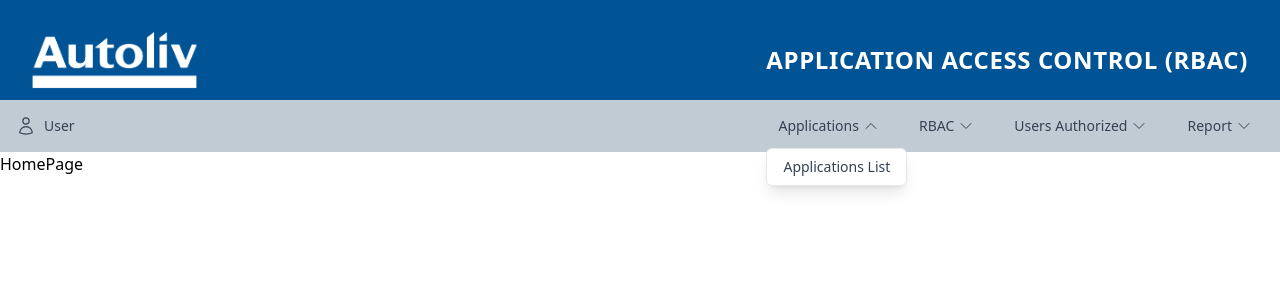
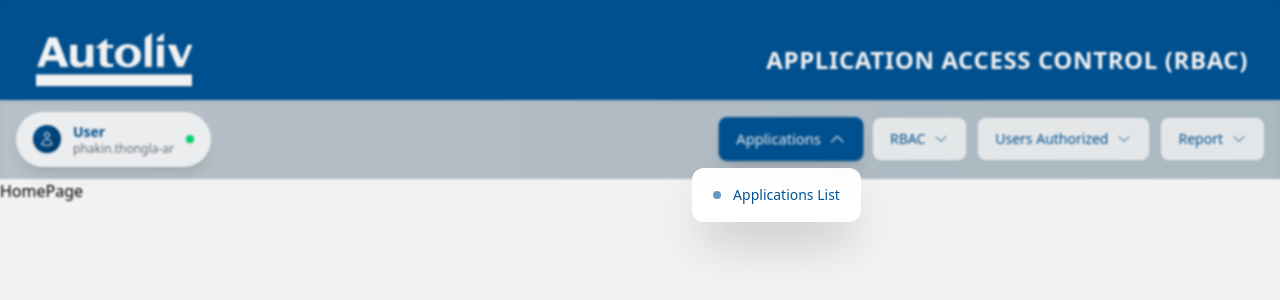
Before and after one commit to nnackpt/application-access-control, a Next.js app: page / in a window 1280 px wide. Both pictures are taken after a click on the button "Applications". Shown: the top 300 px of the page. Built offline with nearby package versions, Linux system fonts and the light colour scheme.

Commit message:
Layout components

```diff
--- a/src/Components/Layout/Footer.tsx
+++ b/src/Components/Layout/Footer.tsx
@@ -0,0 +1,7 @@
+export default function Footer() {
+    return (
+        <footer className="bg-[#005496] text-white p-2 text-right bottom-0 w-full font-inter font-medium fixed">
+            <p>&copy; {new Date().getFullYear()} - Autoliv (Thailand) Co., Ltd. All rights reserved.</p>
+        </footer>
+    );
+}
--- a/src/Components/Layout/Navbar.tsx
+++ b/src/Components/Layout/Navbar.tsx
@@ -20,7 +20,7 @@
 
 // Components
 const Logo = () => (
-  <Link href="/" className="flex items-center cursor-pointer scale-105 transition-transform duration-200">
+  <Link href="/" className="flex items-center cursor-pointer hover:scale-105 transition-transform duration-200">
     <img
       src="/autoliv_logo.png"
       alt="Autoliv"
@@ -46,9 +46,15 @@
 );
 
 const UserInfo = () => (
-  <div className="flex items-center space-x-2 min-w-fit">
-    <UserIcon className="w-5 h-5 text-gray-700" />
-    <span className="text-sm text-gray-700">User</span>
+  <div className="flex items-center space-x-3 bg-white/90 backdrop-blur-sm rounded-full px-4 py-2.5 shadow-lg border border-white/20 hover:bg-white transition-all duration-300 group">
+    <div className="p-1.5 bg-gradient-to-br from-[#005496] to-[#003d73] rounded-full shadow-sm group-hover:shadow-md transition-shadow duration-300">
+      <UserIcon className="w-4 h-4 text-white" />
+    </div>
+    <div className="flex flex-col">
+      <span className="text-sm font-semibold text-[#005496] leading-tight">User</span>
+      <span className="text-xs text-gray-500 leading-tight">phakin.thongla-ar</span>
+    </div>
+    <div className="w-2 h-2 bg-green-400 rounded-full shadow-sm animate-pulse"></div>
   </div>
 );
 
@@ -63,12 +69,16 @@
     <div className="relative">
       <button
         onClick={onToggle}
-        className="flex items-center space-x-1 px-2 sm:px-3 py-2 text-xs sm:text-sm text-gray-700 hover:bg-gray-200 rounded transition-colors duration-200"
+        className={`flex items-center space-x-2 px-4 py-2.5 text-sm font-medium rounded-lg transition-all duration-300 border ${
+          isOpen
+            ? 'bg-[#005496] text-white border-[#005496] shadow-lg scale-105'
+            : 'text-[#005496] bg-white/80 border-white/40 hover:bg-[#005496] hover:text-white hover:border-[#005496] hover:shadow-md hover:scale-105'
+        } backdrop-blur-sm`}
       >
-        <span>{label}</span>
+        <span className="whitespace-nowrap">{label}</span>
         <ChevronDownIcon
-          className={`w-4 h-4 transition-transform duration-200 ${
-            isOpen ? 'rotate-180' : 'rotate-0'
+          className={`w-4 h-4 transition-all duration-300 ${
+            isOpen ? 'rotate-180 scale-110' : 'rotate-0'
           }`}
         />
       </button>
@@ -77,22 +87,27 @@
         <>
           {/* Backdrop */}
           <div
-            className="fixed inset-0 z-10"
+            className="fixed inset-0 z-10 bg-black/5 backdrop-blur-[1px]"
             onClick={onClose}
           />
 
           {/* Dropdown Menu */}
-          <div className="absolute top-full left-0 mt-1 bg-white border border-gray-200 rounded-md shadow-lg z-20 min-w-max">
+          <div className="absolute top-full right-0 mt-2 bg-white/95 backdrop-blur-md border border-white/20 rounded-xl shadow-2xl z-20 min-w-max overflow-hidden animate-in slide-in-from-top-2 duration-200">
+            <div className="p-1">
               {items.map((item, index) => (
                 <Link
                   key={index}
                   href={item.href}
                   onClick={onClose}
-                className="block px-4 py-2 text-sm text-gray-700 hover:bg-gray-100 first:rounded-t-md last:rounded-b-md transition-colors duration-150"
+                  className="block px-4 py-3 text-sm text-[#005496] hover:bg-gradient-to-r hover:from-[#005496] hover:to-[#003d73] hover:text-white rounded-lg transition-all duration-200 font-medium hover:shadow-md hover:scale-[1.02] transform"
                 >
-                {item.label}
+                  <div className="flex items-center space-x-3">
+                    <div className="w-2 h-2 bg-[#005496] rounded-full opacity-60"></div>
+                    <span>{item.label}</span>
+                  </div>
                 </Link>
               ))}
+            </div>
           </div>
         </>
       )}
@@ -138,23 +153,23 @@
       key: 'rbac',
       label: 'RBAC',
       items: [
-        { label: "Application's Roles", href: '/RBAC/AppRoles' },
-        { label: "Application's Functions", href: '/RBAC/AppFunctions' },
-        { label: "Application's Role Base Accessed Control (RBAC)", href: '/RBAC/AppRBAC' }
+        { label: "Application's Roles", href: '/AppsRoles' },
+        { label: "Application's Functions", href: '/AppsFunctions' },
+        { label: "Application's Role Base Accessed Control (RBAC)", href: '#' }
       ]
     },
     {
       key: 'users',
       label: 'Users Authorized',
       items: [
-        { label: "Application's Users", href: '/Users' }
+        { label: "Application's Users", href: '#' }
       ]
     },
     {
       key: 'report',
       label: 'Report',
       items: [
-        { label: 'Authorized User', href: '/Report/AppAuthUser' }
+        { label: 'Authorized User', href: '#' }
       ]
     }
   ];
@@ -171,15 +186,15 @@
       </header>
 
       {/* Bottom Navbar - Desktop Only */}
-      <nav className="hidden md:block bg-[#C1CBD3] px-2 lg:px-4">
-        <div className="flex justify-between items-center min-h-[50px] py-2">
+      <nav className="hidden md:block bg-gradient-to-r from-[#C1CBD3] to-[#B5C3CC] px-2 lg:px-4 shadow-inner">
+        <div className="flex justify-between items-center min-h-[60px] py-3">
           {/* User Info */}
           <div className="order-2 lg:order-1 w-full lg:w-auto flex justify-center lg:justify-start mt-2 lg:mt-0">
             <UserInfo />
           </div>
 
           {/* Menu Items */}
-          <div className="order-1 lg:order-2 flex flex-wrap justify-center space-x-1 sm:space-x-2 lg:space-x-4">
+          <div className="order-1 lg:order-2 flex flex-wrap justify-center space-x-2 lg:space-x-3">
             {menuData.map((menu) => (
               <DropdownMenu
                 key={menu.key}
```
Lines whose indentation alone changed are shown as unchanged.
